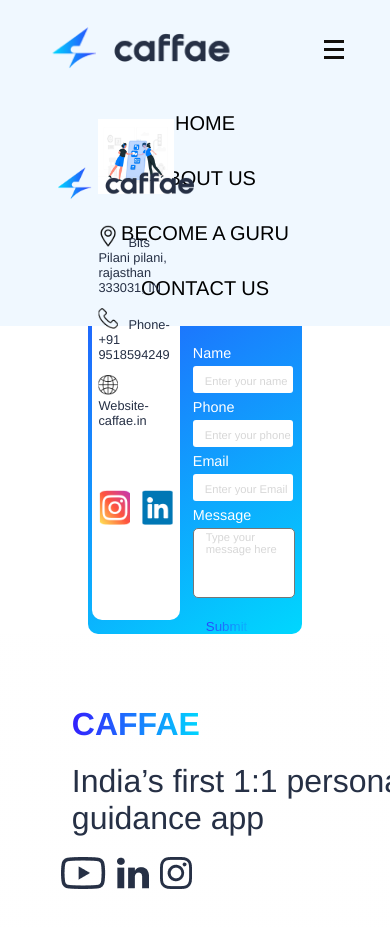
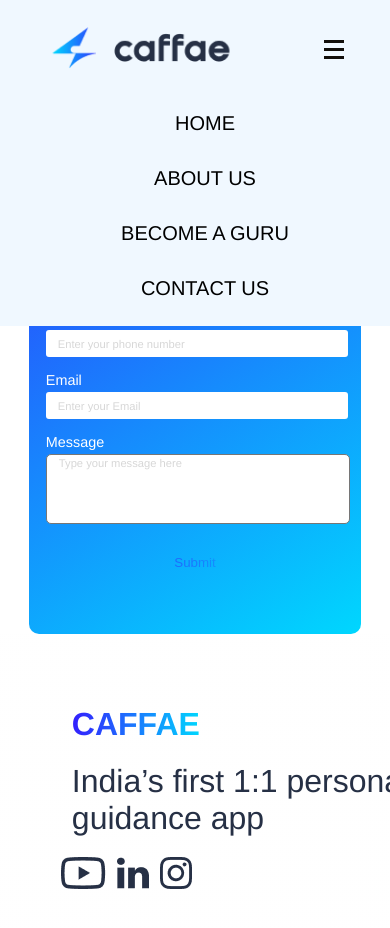
Before and after one commit to ved-ant/CaffaeWebsite, a React (Create React App) app in the folder frontend/: page /contactus in a window 390 px wide. Shown: the top 928 px of the page. Built offline with nearby package versions, Linux system fonts and the light colour scheme; a web font is replaced by a local one.

Commit message:
contact us responsive

```diff
--- a/frontend/src/pages/ContactUs/ContactUs.jsx
+++ b/frontend/src/pages/ContactUs/ContactUs.jsx
@@ -12,7 +12,6 @@ function ContactUs() {
         <ContactForm></ContactForm>
       </div>
       <Footer></Footer>
-
     </div>
   );
 }
--- a/frontend/src/pages/ContactUs/RightForm.jsx
+++ b/frontend/src/pages/ContactUs/RightForm.jsx
@@ -1,7 +1,9 @@
 import React from "react";
 import "./rightForm.css";
 
-function formSubmit() {}
+function formSubmit(e) {
+  e.preventDefault();
+}
 
 function RightForm() {
   return (
--- a/frontend/src/pages/ContactUs/contactForm.css
+++ b/frontend/src/pages/ContactUs/contactForm.css
@@ -9,3 +9,11 @@
   height: 500px;
   border-radius: 10px;
 }
+
+@media screen and (max-width: 780px) {
+  .outerbox {
+    width: 85%;
+    align-items: center;
+    justify-content: center;
+  }
+}
--- a/frontend/src/pages/ContactUs/leftForm.css
+++ b/frontend/src/pages/ContactUs/leftForm.css
@@ -38,3 +38,9 @@
 .outline1 .socials img {
   max-height: 35px;
 }
+
+@media screen and (max-width: 780px) {
+  .outline1 {
+    display: none;
+  }
+}
--- a/frontend/src/pages/ContactUs/rightForm.css
+++ b/frontend/src/pages/ContactUs/rightForm.css
@@ -96,3 +96,18 @@ input[type="number"]::-webkit-outer-spin-button {
   appearance: none;
   margin: 0;
 }
+
+@media screen and (max-width: 780px) {
+  .outline2 {
+    width: 90%;
+    align-items: center;
+    margin: 0;
+  }
+  .outline2 form {
+    display: flex;
+    flex-direction: column;
+  }
+  .outline2 form button {
+    align-self: center;
+  }
+}
```
Also changed, not shown: frontend/src/pages/ContactUs/contactUs.css (line endings or trailing spaces).
